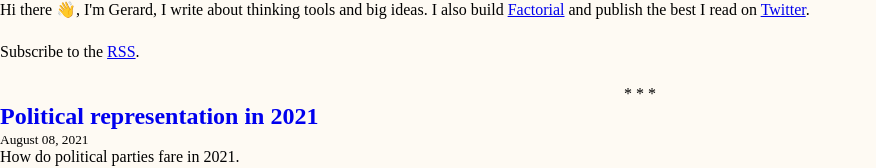
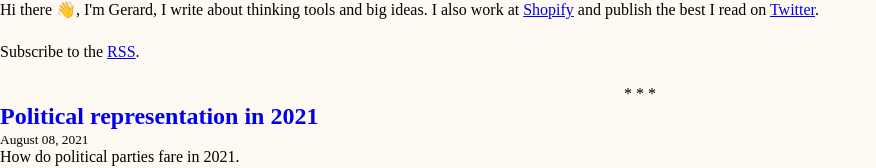
Before and after one commit to geclos/homepage, a Gatsby site: page / in a window 1280 px wide. Shown: the top 168 px of the page, without its empty margins (0-876 px from the left). Built offline with nearby package versions, Linux system fonts and the light colour scheme; Gatsby itself is replaced by a stand-in of ours.

Commit message:
minor: updated bio

```diff
--- a/content/misc/bio.md
+++ b/content/misc/bio.md
@@ -3,7 +3,7 @@ title: Bio
 ---
 
 Hi there 👋, I'm Gerard, I write about thinking tools and big ideas. I also
-build [Factorial](https://factorialhr.com) and publish the best I read on
+work at [Shopify](https://shopify.com) and publish the best I read on
 [Twitter](https://twitter.com/geclos).
 
 Subscribe to the [RSS](/rss.xml).
```
